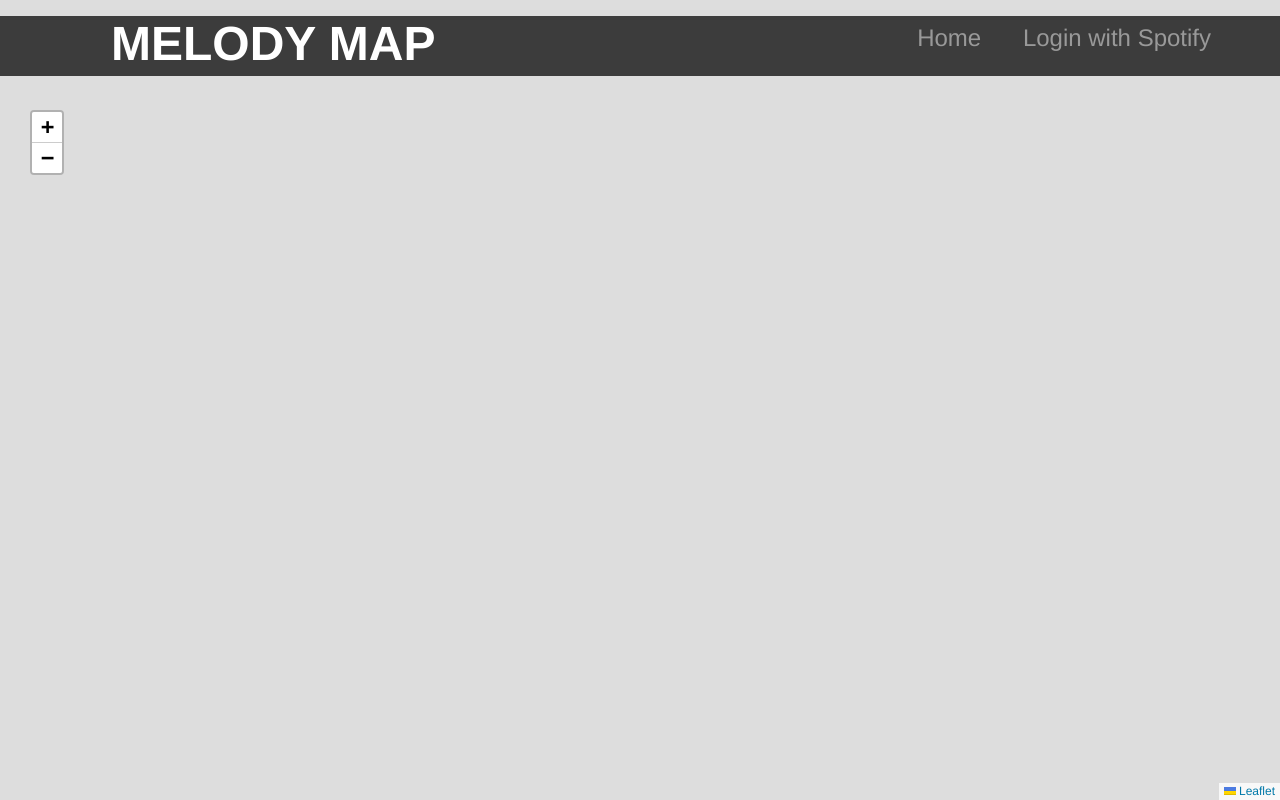
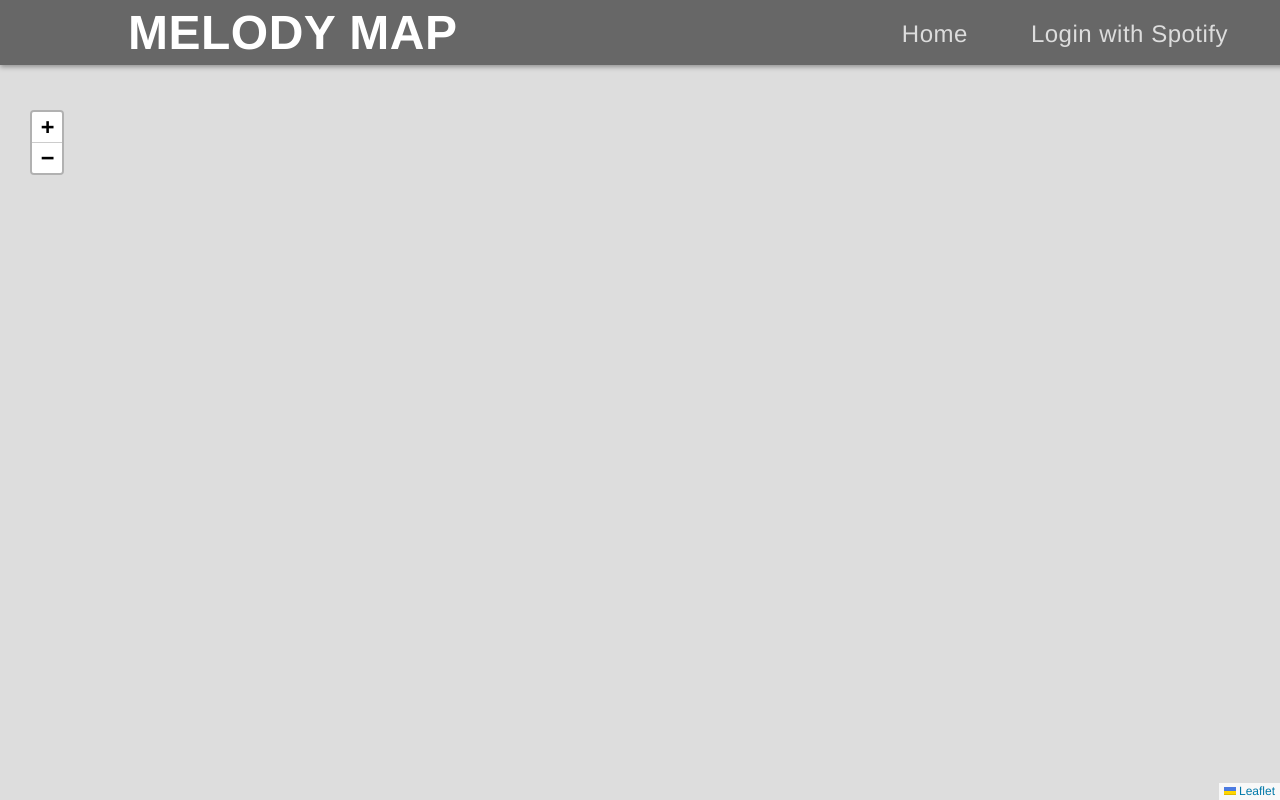
Before and after one commit to LeonAD19/MelodyMap, a Flask app: page / in a window 1280 px wide. Run offline with Flask 3, Linux system fonts and the light colour scheme.

Commit message:
MM-68 Better home page design
Cleaner home page with a few new visual elements.

```diff
--- a/flask_folder/static/css/main.css
+++ b/flask_folder/static/css/main.css
@@ -1,18 +1,18 @@
 body {
   margin: 0;
   padding: 0;
-  font-family: "Helvetica Neue", Helvetica, Arial, sans-serif;
+  font-family: Monaco, "Lucida Console", monospace;
   font-size: 1.5em;
   color: #444;
 }
 
 header {
   background-color: #2B2B2B;
-  display: flex;
+  display: fix;
   align-items: center;
   justify-content: flex-start;
   height: 60px;
-  padding: 0 15px
+  padding: 0px;
 }
 
 header .loggedIn img {
--- a/flask_folder/static/css/profile.css
+++ b/flask_folder/static/css/profile.css
@@ -1,41 +1,114 @@
-/* Topbar / header user UI */
-.topbar .brand {
+
+.topbar {
+  position: fixed;
+  top: 0;
+  left: 0;
+  width: 100%;
+  z-index: 1000;
+
   display: flex;
   align-items: center;
-  gap: 10px;
-  font-weight: 700;
-  font-size: 16px;
+  justify-content: space-between;
+
+  background-color: #1b1b1b9b;
+  color: #fff;
+  height: 65px;
+  padding: 0 2rem;
+  margin: 0;
+  box-shadow: 0 2px 5px rgba(0, 0, 0, 0.35);
+
+
+  font-family: "Helvetica Neue", Helvetica, Arial, sans-serif;
+  letter-spacing: 0.5px;
 }
 
-/* user display */
-.header-user {
-  display: none;
-  position: static;
-  margin: 0;
+/* Group nav + user cluster together on the right */
+.topbar-right {
+  display: flex;
   align-items: center;
-  gap: 10px;
+  gap: 1.5rem; /* space between nav and user */
 }
 
-/* Avatar image */
-.header-pic {
-  width: 50px;
-  height: 50px;
-  border-radius: 60%;
-  object-fit: cover;
-  border: 1px solid rgba(0,0,0,0.08);
+/* Nav menu (Home / Logout) */
+.topbar nav ul {
+  display: flex;
+  align-items: center;
+  gap: 20px;
+  margin: 0;
+  padding: 0;
+  list-style: none;
+  position: relative;
+  top: 15px;
 }
 
-/* Wrap for the display name */
-.header-info {
+/* Center vertical alignment for text inside header-user cluster */
+.header-user {
   display: flex;
   align-items: center;
+  gap: 0.75rem;
+  margin: 0;
 }
 
-/* Display name text */
+/* Avatar */
+.header-pic {
+  width: 44px;
+  height: 44px;
+  border-radius: 50%;
+  object-fit: cover;
+  border: 2px solid #1DB954;
+}
+
+/* User name */
 .header-name {
-  font-weight: 800;
-  font-size: 16px;
+  font-weight: 600;
+  font-size: 0.95rem;
+  color: #fff;
   position: relative;
-  top: 2px;
-  color: #111;
+  align-items: center;
+  top: 0; /* reset any previous offset */
 }
+
+header nav ul {
+  display: flex;
+  align-items: center;
+  gap: 20px;
+  margin: 0;
+  padding: 0;
+  list-style: none;
+}
+
+/* Menu links stay evenly spaced and aligned */
+nav ul.menu {
+  list-style: none;
+  display: flex;
+  align-items: center;
+  gap: 1.75rem;
+  margin: 0;
+  padding: 0;
+}
+
+nav ul.menu li a {
+  text-decoration: none;
+  color: #ddd;
+  font-weight: 500;
+  transition: color 0.2s ease;
+}
+
+nav ul.menu li a:hover {
+  color: #1DB954; /* Spotify green accent */
+}
+
+/* Logo / Brand title */
+.logo {
+  font-size: 1.4rem;
+  font-weight: 700;
+  color: #fff;
+  cursor: default;
+  text-transform: uppercase;
+}
+
+/* Optional subtle glowing underline on hover */
+.logo:hover {
+  color: #1DB954;
+  text-shadow: 0 0 8px rgba(29, 185, 84, 0.5);
+}
--- a/flask_folder/static/js/map.js
+++ b/flask_folder/static/js/map.js
@@ -7,11 +7,12 @@
 document.addEventListener("DOMContentLoaded", function () {
   const map = L.map("map");
   // OSM tiles
-  L.tileLayer("https://{s}.tile.openstreetmap.org/{z}/{x}/{y}.png", {
-    maxZoom: 19,
-    attribution:
-      '&copy; <a href="https://www.openstreetmap.org/copyright">OpenStreetMap</a> contributors',
-  }).addTo(map);
+  L.tileLayer("https://tiles.stadiamaps.com/tiles/alidade_smooth_dark/{z}/{x}/{y}{r}.png", {
+  maxZoom: 20,
+  attribution:
+    '&copy; <a href="https://stadiamaps.com/">Stadia Maps</a>, &copy; <a href="https://openmaptiles.org/">OpenMapTiles</a>, &copy; <a href="https://openstreetmap.org/copyright">OpenStreetMap</a> contributors'
+}).addTo(map);
+
 
   // Fallback center (Texas State vicinity)
   const fallback = { lat: 29.888, lng: -97.941, zoom: 14 };
```
